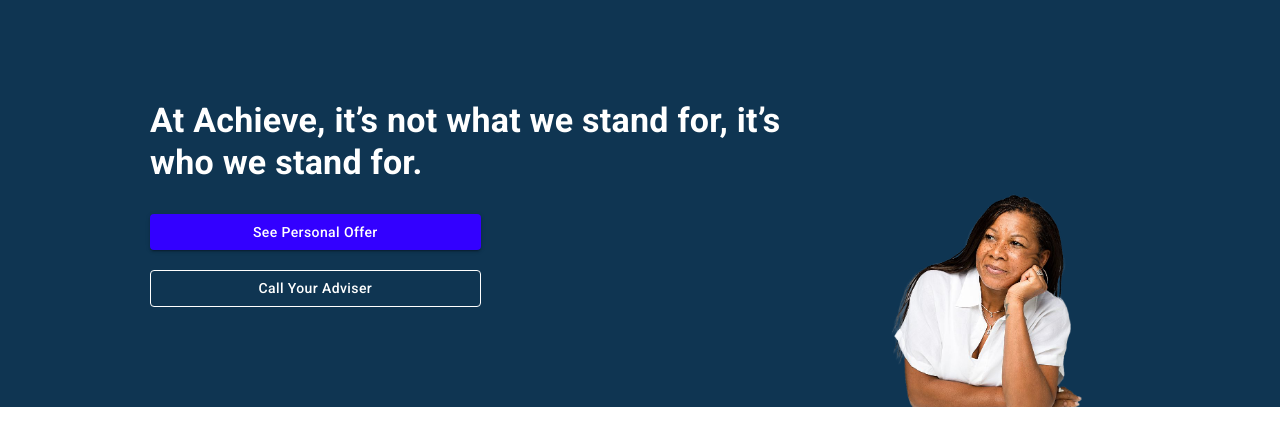
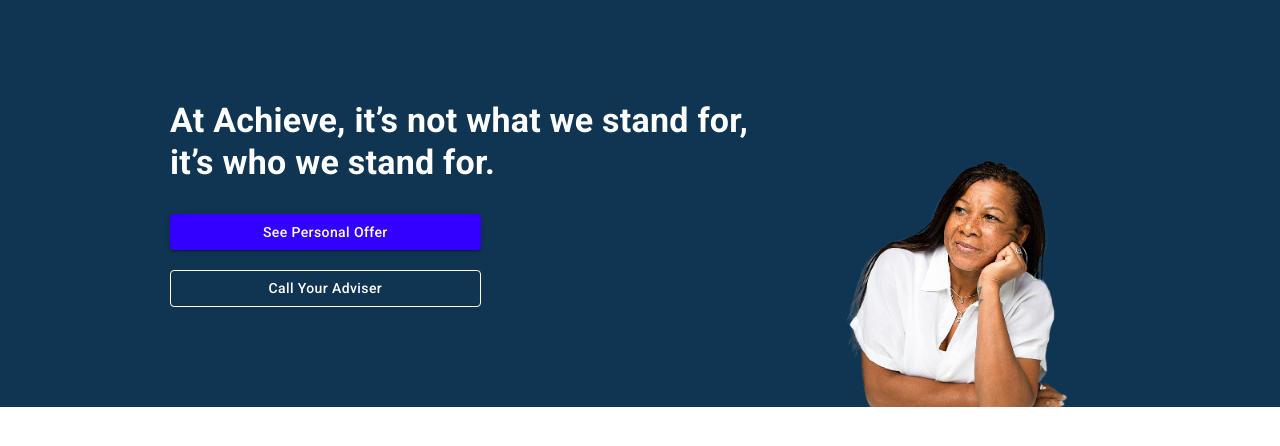
Before and after one commit to raihan50017/fiverr-app, a React (Vite) app: page / in a window 1280 px wide. Shown: the top 446 px of the page. Built offline with nearby package versions, Linux system fonts and the light colour scheme.

Commit message:
Six commit

```diff
--- a/src/pages/Home/Home.jsx
+++ b/src/pages/Home/Home.jsx
@@ -5,18 +5,18 @@
     <Box
       sx={{
         backgroundColor: "#0F3552",
-        pl: { xs: "30px", sm: "50px", md: "90px", lg: "150px" },
-        pr: { xs: "30px", sm: "50px", md: "80px", lg: "130px" },
+        pl: { xs: "30px", sm: "50px", md: "90px", lg: "170px" },
+        pr: { xs: "30px", sm: "50px", md: "80px", lg: "170px" },
       }}
     >
       <Grid container spacing={2}>
-        <Grid item xs={12} sm={12} md={8} lg={8}>
+        <Grid item xs={12} lg={8}>
           <Box
             sx={{
               color: "white",
-              pt: { xs: "50px", sm: "50px", md: "100px" },
-              pb: { sx: "50px", sm: "50px", md: "100px" },
-              textAlign: { xs: "center", md: "left" },
+              pt: { xs: "50px", lg: "100px" },
+              pb: { sx: "20px", lg: "100px" },
+              textAlign: { xs: "center", lg: "left" },
             }}
           >
             <Typography
@@ -53,29 +53,28 @@
             </Button>
           </Box>
         </Grid>
-        <Grid item xs={12} sm={12} md={4} lg={4}>
+        <Grid item xs={12} lg={4}>
           <Box
             sx={{
+              position: "relative",
               height: "100%",
-              display: "flex",
-              justifyContent: "space-between",
-              flexDirection: "column",
-              textAlign: "center",
-              pl: { xs: "20%", sm: "30%", md: "10%", lg: "20%" },
-              pr: { xs: "20%", sm: "30%", md: "10%", lg: "20%" },
+              boxSizing: "border-box",
+              minHeight: "250px",
             }}
           >
-            <Box></Box>
             <img
               style={{
-                width: "100%",
-                transform: "scaleX(-1)",
-                marginTop: "auto",
-                marginLeft: "auto",
-                marginRight: "auto",
+                position: "absolute",
+                bottom: "0",
+                left: "50%",
+                transform: "translateX(-50%) scaleX(-1)",
+                maxWidth: "100%",
+                maxHeight: "260px",
+                objectFit: "contain",
               }}
               src="images/lady-image.png"
-            ></img>
+              alt="Lady Image"
+            />
           </Box>
         </Grid>
       </Grid>
```
